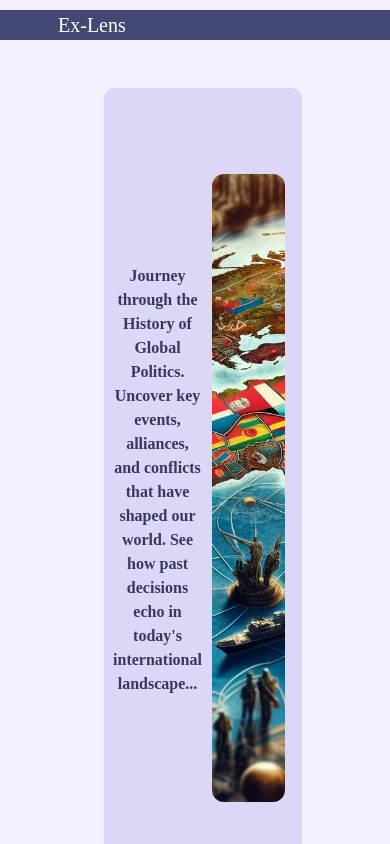
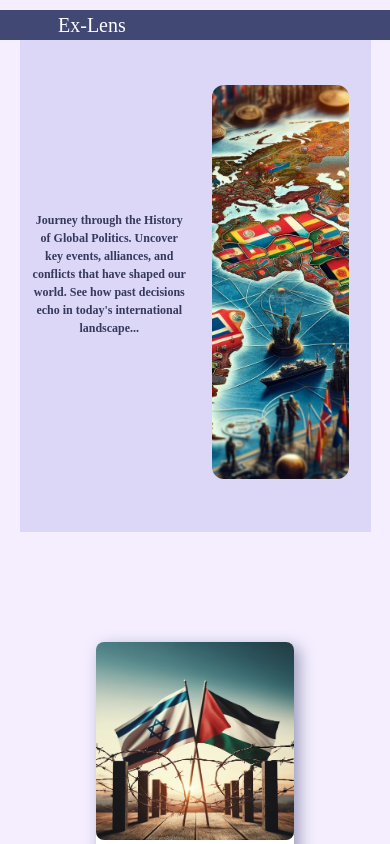
Before and after one commit to AjinkyaP1998/a-nextjs-blog, a Next.js app: page / in a window 390 px wide. Shown: the top 844 px of the page. Built offline with nearby package versions, Linux system fonts and the light colour scheme.

Commit message:
home page - mob screen size changes

```diff
--- a/src/app/globals.css
+++ b/src/app/globals.css
@@ -105,22 +105,36 @@ body {
 
 /* Intro Page */
 .intro-page {
-  position: relative;
-  width: 100%;
   padding: 1rem;
-  margin-left: 0.5rem;
-  margin-right: 0.5rem;
-  margin-top: 4rem;
+  margin-left: 6rem;
+  margin-right: 6rem;
+  margin-top: 6rem;
   margin-bottom: 1rem;
   height: 800px;
+  width: 90%;
   background-color: #DCD6F7;
-  border-radius: 10px; /* Adjust the pixel value to your preference */
 }
 @media (max-width: 768px) {
   .intro-page {
-      padding: 0.5rem;
-      margin-top: 2rem;
-      margin-bottom: 2rem;
+    padding: 0.5rem;
+    margin-left: 4rem;
+    margin-right: 4rem;
+    margin-top: 4rem;
+    margin-bottom: 0.75rem;
+    width: 90%;
+    height: 600px;
+
+  }
+}
+@media (max-width: 480px) {
+  .intro-page {
+    padding: 0.25rem;
+    margin-left: 2rem;
+    margin-right: 2rem;
+    margin-top: 2rem;
+    margin-bottom: 0.25rem;
+    width: 90%;
+    height: 500px;
   }
 }
 
@@ -138,14 +152,14 @@ body {
 }
 @media (max-width: 768px) {
   .intro-page-text {
-    font-size: 1.5rem; /* md:text-4xl */
+    font-size: 1.25rem; /* md:text-4xl */
     margin-left: 1rem; /* md:mx-8 */
     margin-right: 1rem;
   } /* md:mx-8 */
 }
 @media (max-width: 480px) {
   .intro-page-text {
-    font-size: 1.0rem; /* xs:text-xl */
+    font-size: 0.75rem; /* xs:text-xl */
     margin-left: 0.5rem; /* xs:mx-2 */
     margin-right: 0.5rem;
   }/* xs:mx-2 */
--- a/src/app/page.tsx
+++ b/src/app/page.tsx
@@ -7,13 +7,11 @@ import Tail from '../components/tail';
 
 export default function Home() {
   return (
-    <main className="relative flex flex-col w-full min-h-screen">
+    <main className="relative flex flex-col justify-center items-center w-full min-h-screen">
 
       <HeaderTop />
 
-      <div className="mt-14 mx-24">
-        <IntroPage />
-      </div>
+      <IntroPage />
 
       <div className="w-full post-row-custom-bg">
         <ThreePostRow />
```
